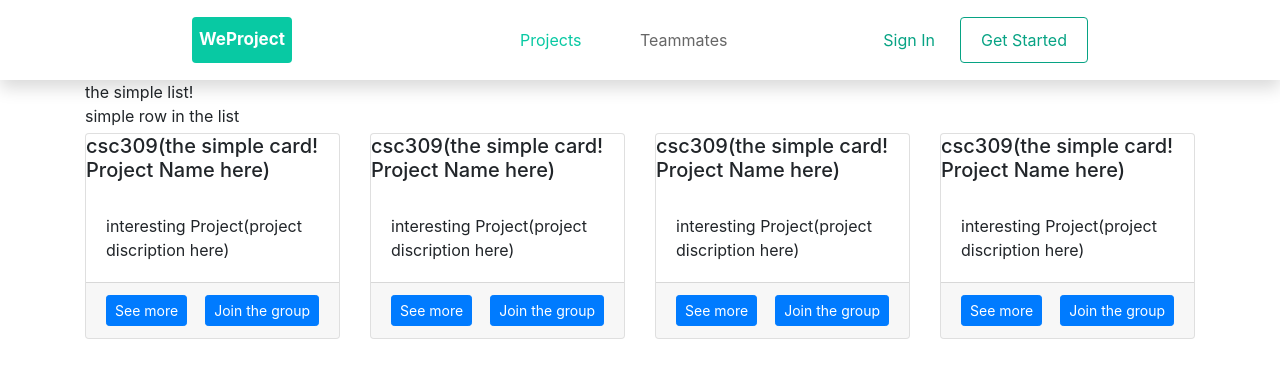
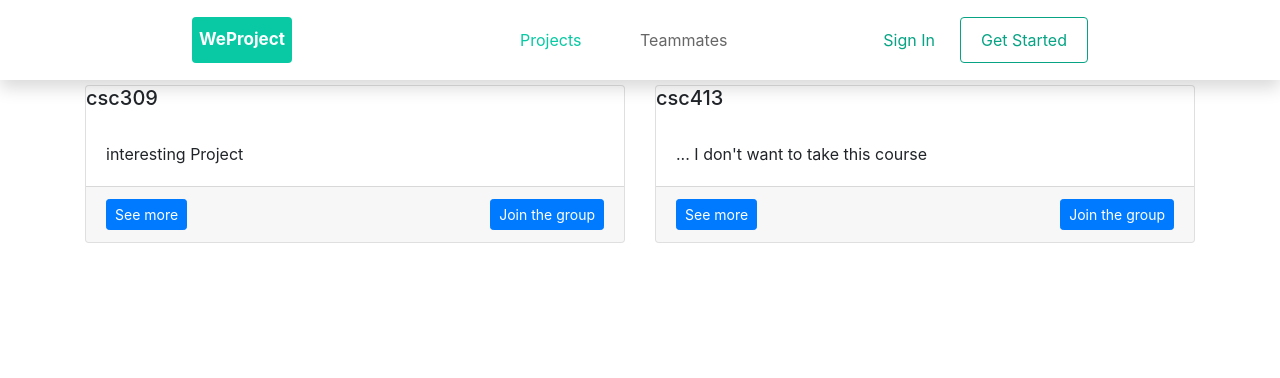
Before and after one commit to cuiboyuan/weproject, a React (Create React App) app: page / in a window 1280 px wide. Shown: the top 378 px of the page. Built offline with nearby package versions, Linux system fonts and the light colour scheme.

Commit message:
finish list view

```diff
--- a/src/components/SimpleCard/SimpleCard.js
+++ b/src/components/SimpleCard/SimpleCard.js
@@ -23,11 +23,11 @@ export default class SimpleCard extends Component {
                         <Card.Title>
                             {projectName}
 
-                             (the simple card! Project Name here)
+
                         </Card.Title>
                         <Card.Body>
                             {projectDiscription}
-                            (project discription here)
+
                         </Card.Body>
                         <Card.Footer>
                             <Button variant="primary" size="sm" className="float-left">See more</Button>
@@ -43,11 +43,11 @@ export default class SimpleCard extends Component {
                 <Card>
                     <Card.Title>
                         {peopleName}
-                        (your name here)
+
                     </Card.Title>
                     <Card.Body>
                         {selfIntro}
-                        (description here)
+
                     </Card.Body>
                     <Card.Footer>
                         <Button variant="primary" className="float-left">See more</Button>
--- a/src/components/SimpleList/SimpleList.js
+++ b/src/components/SimpleList/SimpleList.js
@@ -6,22 +6,38 @@ import SimpleRow from './SimpleRow';
 
 export default class SimpleList extends Component {
     render() {
-        //ifProject is an indicator, whether it is used for people / project view
-        const {numCol, numItem, data, ifProject} = this.props;
-        if (numItem % numCol != 0){
-            let i = 0;
-            while(i < numItem % numCol){
-                data.push("");
-            }
+
+
+//isProject is an indicator, whether it is used for people / project view
+//uncomment the code after the project browsing view implementation
+        // const {numCol, numItem, data, isProject} = this.props;
+        // if (numItem % numCol != 0){
+        //     let i = 0;
+        //     while(i < numItem % numCol){
+        //         data.push({});
+        //     }
+        // }
+
+
+
+//here is an example:
+        const data = [{projectName: "csc309", projectDiscription: "interesting Project"}, {projectName:"csc413", projectDiscription:"... I don't want to take this course"}, {}, {}]
+        const numCol = 2;
+        const isProject=true;
+        const numItem = 4;
+        let acc = [];
+        for (let i=0; i < data.length; i=i+numCol){
+            acc.push(data.slice(i, i+numCol));
         }
-
         return (
-            <reactDom>
                 <Container>
-                    the simple list!
-                    <SimpleRow />
+                    {acc.map(
+                        item=><SimpleRow
+                        isProject={isProject}
+                        data={item}
+                        />
+                    )}
                 </Container>
-            </reactDom>
 
             )
     }
--- a/src/components/SimpleList/SimpleRow.js
+++ b/src/components/SimpleList/SimpleRow.js
@@ -4,20 +4,19 @@ import SimpleCard from '../SimpleCard/SimpleCard'
 
 export default class extends Component {
     render() {
-        // const {numCol, data, isProject} = this.props;
-        // const numCol, data = [4, [{projectName: "csc309", projectDiscription: "interesting Project"}, {}, {}, {}]]
-
-        const data = [{projectName: "csc309", projectDiscription: "interesting Project"}, {}, {}, {}]
+        const {data, isProject} = this.props;
+        // simple example here
+        // const data = [{projectName: "csc309", projectDiscription: "interesting Project"}, {}, {}, {}]
+        // const isProject = true;
         return(
         <div>
-            simple row in the list
             <Row className="top5">
-            <SimpleCard data={data[0]} isProject={true}/>
-            <SimpleCard data={data[0]} isProject={true}/>
+            {data.map(item =>(
+                <SimpleCard data={item}
+                isProject={isProject}/>
+            ))}
+            </Row>
 
-            <SimpleCard data={data[0]} isProject={true}/>
-            <SimpleCard data={data[0]} isProject={true}/>
-            </Row>
         </div>
         )
     }
```
